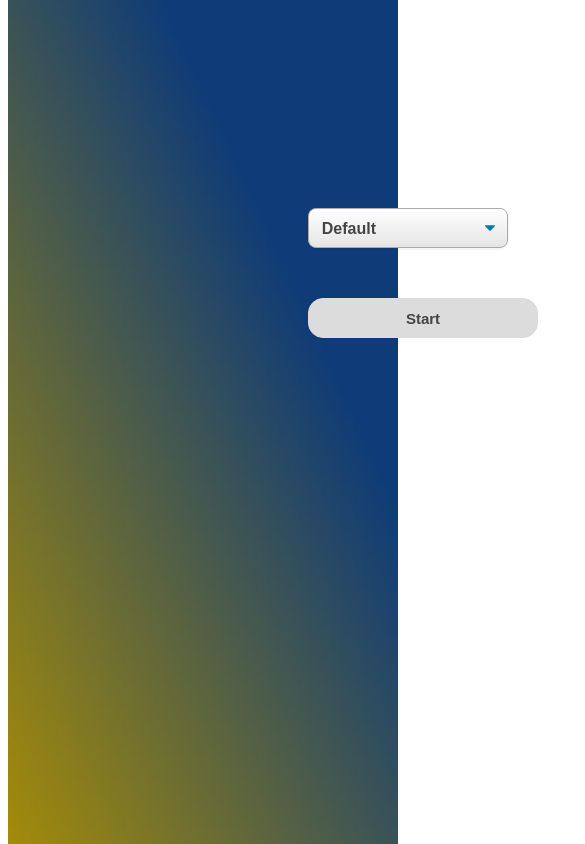
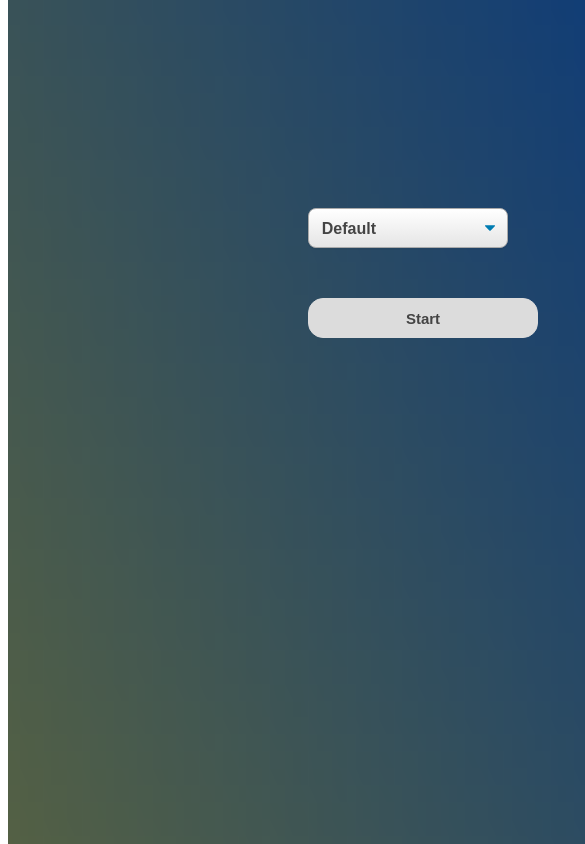
Before and after one commit to manasa086/TowersOfHanoi, a plain HTML site: page index.html in a window 390 px wide. Shown: the top 844 px of the page, 585 px wide, since content can reach past the window. Drawn offline with Linux system fonts and the light colour scheme.

Commit message:
final_commit4

```diff
--- a/style.css
+++ b/style.css
@@ -353,8 +353,8 @@
         z-index: -1;
         position: absolute;
         top: 0px;
-        width: 100%;
-        height: 100%;
+        width: 400%;
+        height: 400%;
     }
     .select-css {
         position: relative;
```
